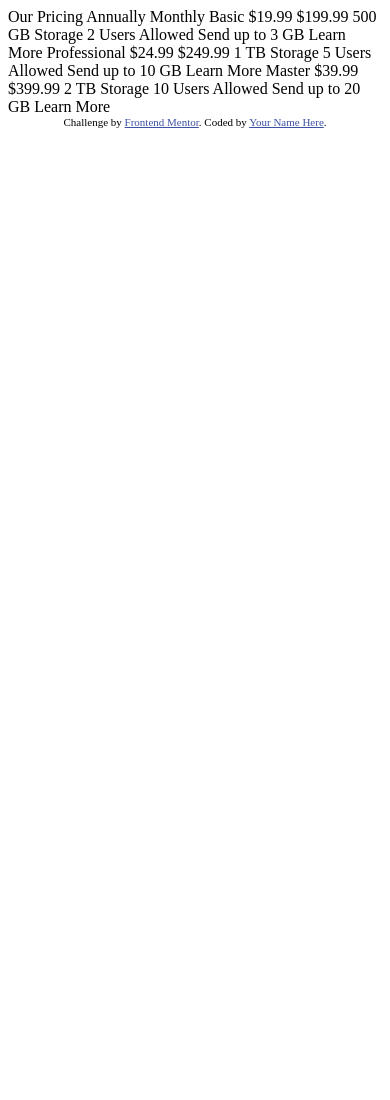
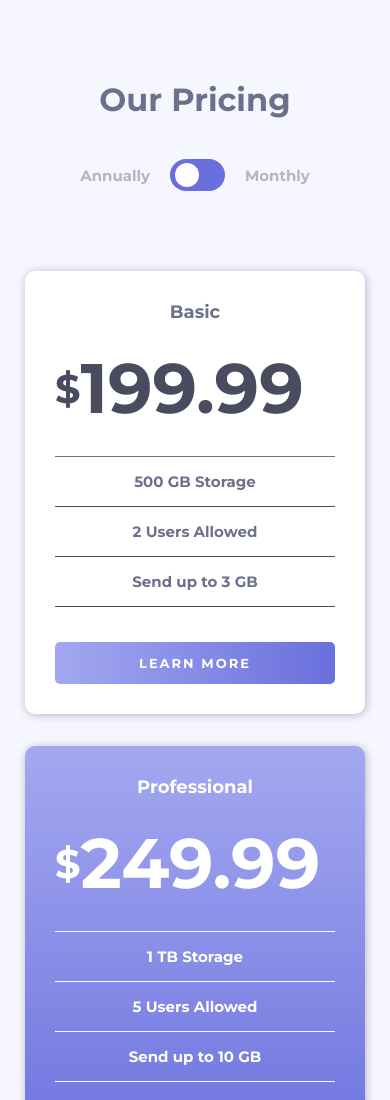
Before and after one commit to sanketcharanpahadi/pricing-component-with-toggle, a plain HTML site: page index.html in a window 390 px wide. Shown: the top 1100 px of the page. Before the commit the page ends 844 px from the top, so only its background shows below. Drawn offline with Linux system fonts and the light colour scheme.

Commit message:
mobile design updated

```diff
--- a/index.html
+++ b/index.html
@@ -1,52 +1,104 @@
 <!DOCTYPE html>
 <html lang="en">
-<head>
-  <meta charset="UTF-8">
-  <meta name="viewport" content="width=device-width, initial-scale=1.0"> <!-- displays site properly based on user's device -->
+  <head>
+    <meta charset="UTF-8" />
+    <meta name="viewport" content="width=device-width, initial-scale=1.0" />
 
-  <link rel="icon" type="image/png" sizes="32x32" href="./images/favicon-32x32.png">
+    <link
+      rel="icon"
+      type="image/png"
+      sizes="32x32"
+      href="./images/favicon-32x32.png"
+    />
 
-  <title>Frontend Mentor | [Challenge Name Here]</title>
+    <link rel="stylesheet" href="style.css" />
 
-  <!-- Feel free to remove these styles or customise in your own stylesheet 👍 -->
-  <style>
-    .attribution { font-size: 11px; text-align: center; }
-    .attribution a { color: hsl(228, 45%, 44%); }
-  </style>
-</head>
-<body>
+    <title>Frontend Mentor | [Challenge Name Here]</title>
+  </head>
+  <body class="flex flex-col justify-center items-center">
+    <header>
+      <h1 class="title">Our Pricing</h1>
 
-  Our Pricing
-  Annually
-  Monthly
+      <div class="toggle flex items-center">
+        <span class="anually">Annually</span>
+        <div class="toggle-bar">
+          <div class="circle"></div>
+        </div>
+        <span class="monthly">Monthly</span>
+      </div>
+    </header>
 
-  Basic
-  &dollar;19.99
-  &dollar;199.99
-  500 GB Storage
-  2 Users Allowed
-  Send up to 3 GB
+    <main>
+      <div class="pricing-container flex flex-col">
+        <div class="basic card">
+          <h2 class="pricing-title">Basic</h2>
+          <div class="price flex items-center">
+            <span class="dollar">&dollar;</span>199.99
+          </div>
+
+          <ul class="benefits">
+            <li>500 GB Storage</li>
+            <li>2 Users Allowed</li>
+            <li>Send up to 3 GB</li>
+          </ul>
+
+          <a href="#" class="cta">Learn More</a>
+        </div>
+
+        <div class="professional card">
+          <h2 class="pricing-title">Professional</h2>
+          <div class="price flex items-center">
+            <span class="dollar">&dollar;</span>249.99
+          </div>
+
+          <ul class="benefits">
+            <li>1 TB Storage</li>
+            <li>5 Users Allowed</li>
+            <li>Send up to 10 GB</li>
+          </ul>
+
+          <a href="#" class="cta">Learn More</a>
+        </div>
+
+        <div class="master card">
+          <h2 class="pricing-title">Master</h2>
+          <div class="price flex items-center">
+            <span class="dollar">&dollar;</span>399.99
+          </div>
+
+          <ul class="benefits">
+            <li>2 TB Storage</li>
+            <li>10 Users Allowed</li>
+            <li>Send up to 20 GB</li>
+          </ul>
+
+          <a href="#" class="cta">Learn More</a>
+        </div>
+      </div>
+    </main>
+    <!--
+
+      &dollar;19.99 //js
+
+
+
+
+
+
+
+  &dollar;24.99
+
+
+
+
   Learn More
 
-  Professional
-  &dollar;24.99
-  &dollar;249.99
-  1 TB Storage
-  5 Users Allowed
-  Send up to 10 GB
-  Learn More
+  &dollar;39.99
 
-  Master
-  &dollar;39.99
-  &dollar;399.99
-  2 TB Storage
-  10 Users Allowed
-  Send up to 20 GB
-  Learn More
 
-  <div class="attribution">
-    Challenge by <a href="https://www.frontendmentor.io?ref=challenge" target="_blank">Frontend Mentor</a>.
-    Coded by <a href="#">Your Name Here</a>.
-  </div>
-</body>
+
+
+  Learn More -->
+    <script src="script.js"></script>
+  </body>
 </html>
--- /dev/null
+++ b/style.css
@@ -0,0 +1,229 @@
+@import url("https://fonts.googleapis.com/css2?family=Montserrat:wght@700&display=swap");
+
+*,
+*::after,
+*::before {
+  margin: 0;
+  padding: 0;
+  box-sizing: border-box;
+}
+
+:root {
+  --very-light-grayish-blue: hsl(240, 78%, 98%);
+  --light-grayish-blue: hsl(234, 14%, 74%);
+  --grayish-blue: hsl(233, 13%, 49%);
+  --dark-grayish-blue: hsl(232, 13%, 33%);
+}
+
+html {
+  font-size: 62.5%;
+}
+
+ul {
+  list-style: none;
+}
+
+a {
+  text-decoration: none;
+}
+
+body {
+  font-family: "Montserrat", sans-serif;
+  background-color: var(--very-light-grayish-blue);
+  /* background-image: url(images/bg-top.svg), url(images/bg-bottom.svg); */
+  background-repeat: no-repeat, no-repeat;
+  background-position: top top, bottom bottom;
+  background-size: cover, cover;
+  min-height: 100vh;
+  padding: 8rem 0;
+}
+
+header {
+  margin-bottom: 8rem;
+}
+
+.title {
+  text-align: center;
+  font-size: 3.2rem;
+  color: var(--grayish-blue);
+  margin-bottom: 4rem;
+}
+
+.toggle {
+  justify-content: space-around;
+  gap: 2rem;
+}
+
+.anually,
+.monthly {
+  font-size: 1.5rem;
+  color: var(--light-grayish-blue);
+}
+
+.toggle-bar {
+  width: 5.5rem;
+  height: 3.2rem;
+  background-color: hsl(237, 63%, 64%);
+  border-radius: 1.6rem;
+  position: relative;
+}
+
+.circle {
+  width: 2.4rem;
+  height: 2.4rem;
+  background-color: #fff;
+  border-radius: 50%;
+  position: absolute;
+  top: 50%;
+  transform: translateY(-50%);
+  left: 0.5rem;
+}
+
+/* main section */
+
+.pricing-container {
+  gap: 3.2rem;
+}
+
+.card {
+  background-color: #fff;
+  padding: 3rem;
+  width: 340px;
+  border-radius: 1rem;
+  box-shadow: 0.1rem 0.1rem 0.9rem var(--light-grayish-blue);
+}
+
+.pricing-title {
+  text-align: center;
+  font-size: 1.8rem;
+  color: var(--grayish-blue);
+  margin-bottom: 2.2rem;
+}
+
+.price {
+  font-size: 7rem;
+  text-align: center;
+  margin-bottom: 2.5rem;
+  color: var(--dark-grayish-blue);
+}
+
+.dollar {
+  font-size: 4rem;
+}
+
+.benefits {
+  margin-bottom: 3.5rem;
+}
+
+.benefits li {
+  text-align: center;
+  color: var(--grayish-blue);
+  padding: 1.5rem;
+  border-bottom: 1px solid var(--dark-grayish-blue);
+  font-weight: bold;
+  font-size: 1.5rem;
+}
+
+.card .benefits li:first-of-type {
+  border-top: 1px solid var(--grayish-blue);
+}
+
+.card:nth-child(even) {
+  background-image: linear-gradient(
+    to bottom,
+    hsl(236, 72%, 79%),
+    hsl(237, 63%, 64%)
+  );
+}
+
+.professional .benefits li,
+.professional .pricing-title,
+.professional .price {
+  color: #fff;
+}
+
+.professional .cta {
+  background-color: #fff;
+  background-image: none;
+  color: hsl(237, 63%, 64%);
+}
+
+.professional ul li {
+  border-color: #fff !important;
+}
+
+.cta {
+  display: block;
+  margin: 0 auto;
+  background-color: blue;
+  color: #fff;
+  text-align: center;
+  padding: 1.3rem;
+  font-size: 1.3rem;
+  background-image: linear-gradient(
+    to right,
+    hsl(236, 72%, 79%),
+    hsl(237, 63%, 64%)
+  );
+  text-transform: uppercase;
+  border-radius: 0.5rem;
+  letter-spacing: 0.2rem;
+}
+
+/* utilities */
+.flex {
+  display: flex;
+}
+
+.justify-center {
+  justify-content: center;
+}
+
+.justify-between {
+  justify-content: space-between;
+}
+
+.items-center {
+  align-items: center;
+}
+
+.flex-col {
+  flex-direction: column;
+}
+
+/* media query */
+
+@media (min-width: 800px) {
+  .pricing-container {
+    flex-direction: row;
+    gap: 0;
+    align-items: center;
+  }
+
+  .card {
+    padding: 3rem 4.5rem;
+  }
+
+  .basic {
+    border-top-right-radius: 0;
+    border-bottom-right-radius: 0;
+  }
+
+  .master {
+    border-top-left-radius: 0;
+    border-bottom-left-radius: 0;
+  }
+
+  .card.professional {
+    padding: 5rem 4rem;
+  }
+
+  .professional {
+    transform: scaleY(1.04);
+  }
+
+  .master,
+  .basic {
+    height: fit-content;
+  }
+}
```
Also changed, not shown: script.js (added).
